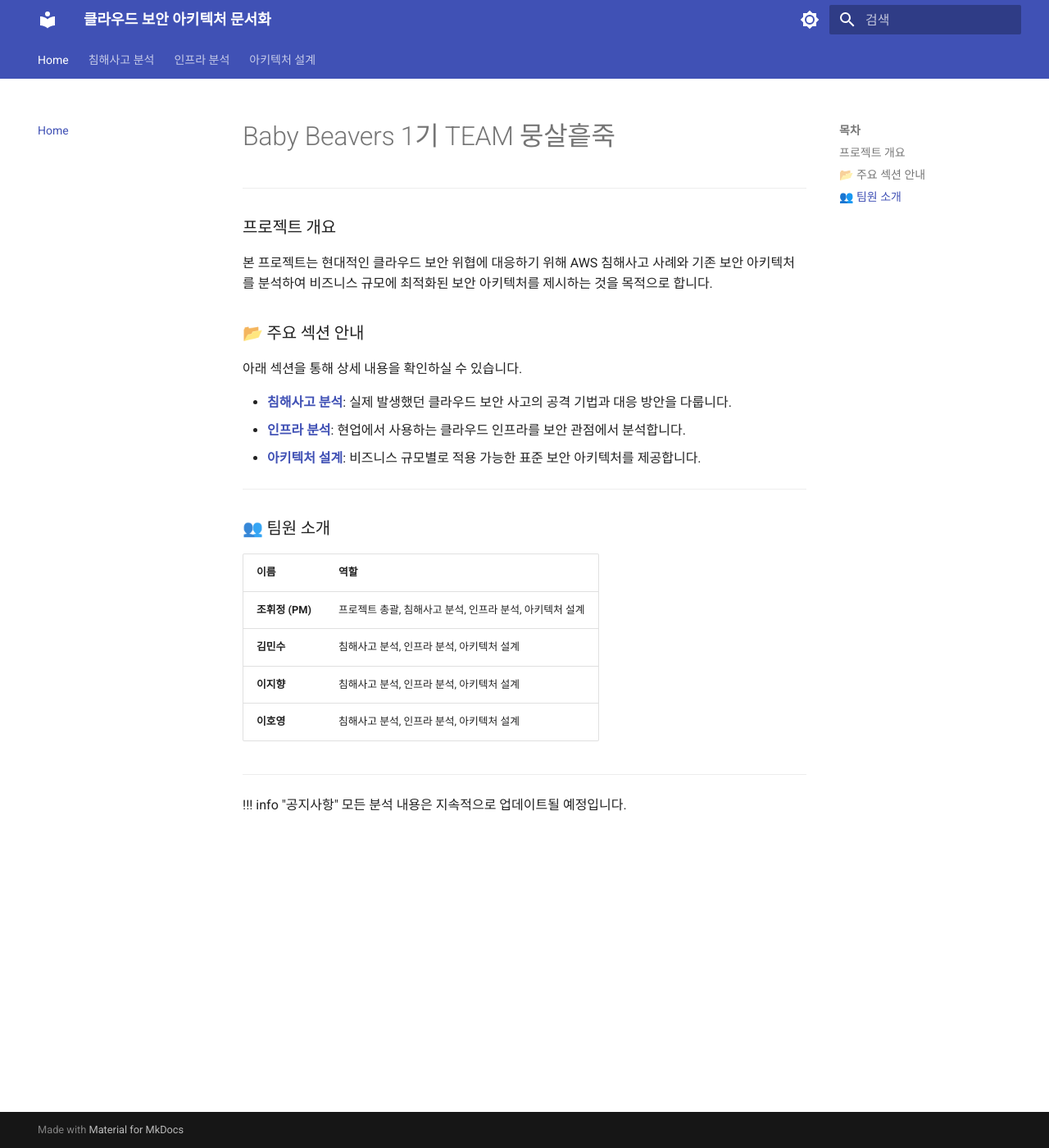
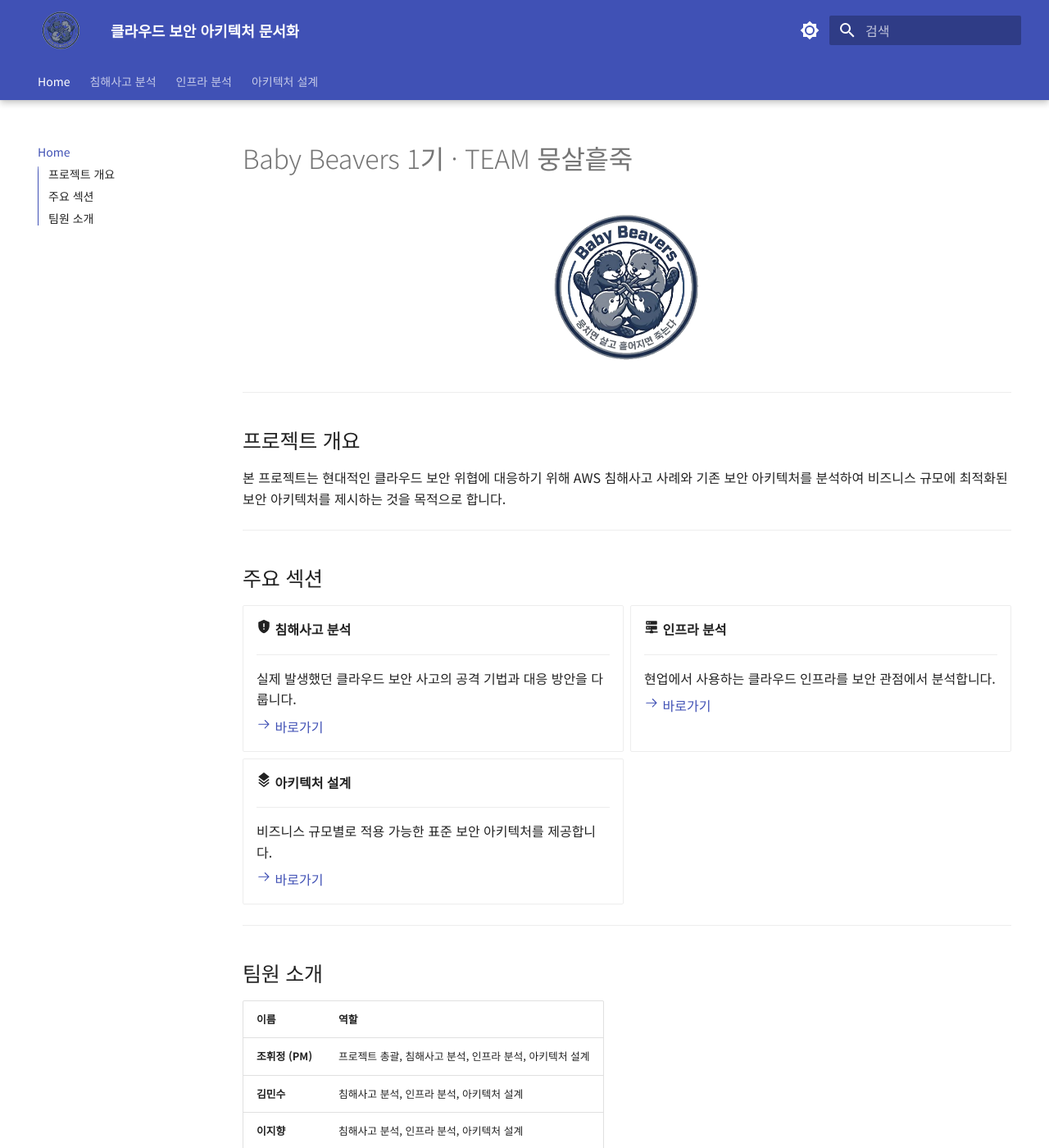
Before and after one commit to UniteLiveDisperseDie/secure-cloud-architecture-docs, an MkDocs documentation site: the page built from docs/index.md, in a window 1280 px wide and 1400 px high. Shown: the whole window at 82% size. Built offline with MkDocs 1.6.1 and Material for MkDocs 9.7.7, drawn with Linux system fonts in a browser that asks for light colours; some of the changed text lies outside the part shown.

Commit message:
refactor: 메인 페이지 디자인 수정

```diff
--- a/docs/index.md
+++ b/docs/index.md
@@ -1,20 +1,53 @@
-# Baby Beavers 1기 TEAM 뭉살흩죽
+# Baby Beavers 1기 · TEAM 뭉살흩죽
+
+<div align="center">
+  <img src="assets/logo.png" width="220">
+
+  <br>
+</div>
 
 ---
 
-### 프로젝트 개요
+## 프로젝트 개요
+
 본 프로젝트는 현대적인 클라우드 보안 위협에 대응하기 위해 AWS 침해사고 사례와 기존 보안 아키텍처를 분석하여 비즈니스 규모에 최적화된 보안 아키텍처를 제시하는 것을 목적으로 합니다.
-
-### 📂 주요 섹션 안내
-아래 섹션을 통해 상세 내용을 확인하실 수 있습니다.
-
-* **[침해사고 분석](./01-incident/case-01-drizly.md)**: 실제 발생했던 클라우드 보안 사고의 공격 기법과 대응 방안을 다룹니다.
-* **[인프라 분석](./02-infra/analysis-01-unidays.md)**: 현업에서 사용하는 클라우드 인프라를 보안 관점에서 분석합니다.
-* **[아키텍처 설계](./03-architecture/01-hobby.md)**: 비즈니스 규모별로 적용 가능한 표준 보안 아키텍처를 제공합니다.
 
 ---
 
-### 👥 팀원 소개
+## 주요 섹션
+
+<div class="grid cards" markdown>
+
+-   :material-shield-alert: **침해사고 분석**
+
+    ---
+
+    실제 발생했던 클라우드 보안 사고의 공격 기법과 대응 방안을 다룹니다.
+
+    [:octicons-arrow-right-24: 바로가기](./01-incident/case-01-drizly.md)
+
+-   :material-server-network: **인프라 분석**
+
+    ---
+
+    현업에서 사용하는 클라우드 인프라를 보안 관점에서 분석합니다.
+
+    [:octicons-arrow-right-24: 바로가기](./02-infra/analysis-01-unidays.md)
+
+-   :material-layers-triple: **아키텍처 설계**
+
+    ---
+
+    비즈니스 규모별로 적용 가능한 표준 보안 아키텍처를 제공합니다.
+
+    [:octicons-arrow-right-24: 바로가기](./03-architecture/01-hobby.md)
+
+</div>
+
+---
+
+## 팀원 소개
+
 | 이름 | 역할 |
 | :--- | :--- |
 | **조휘정 (PM)** | 프로젝트 총괄, 침해사고 분석, 인프라 분석, 아키텍처 설계 |
@@ -22,7 +55,6 @@
 | **이지향** | 침해사고 분석, 인프라 분석, 아키텍처 설계 |
 | **이호영** | 침해사고 분석, 인프라 분석, 아키텍처 설계 |
 
-
 ---
 
 !!! info "공지사항"
--- /dev/null
+++ b/docs/stylesheets/extra.css
@@ -0,0 +1,3 @@
+.md-header__button.md-logo img {
+    height: 50px;
+}
--- a/mkdocs.yml
+++ b/mkdocs.yml
@@ -1,7 +1,14 @@
 site_name: 클라우드 보안 아키텍처 문서화
+
 theme:
   name: material
   language: ko
+  logo: assets/logo.png
+  favicon: assets/logo.png
+  font:
+    text: Noto Sans KR
+    code: JetBrains Mono
+
   palette:
     - media: "(prefers-color-scheme: light)"
       scheme: default
@@ -9,18 +16,64 @@ theme:
       accent: indigo
       toggle:
         icon: material/brightness-7
-        name: Switch to dark mode
+        name: 다크 모드로 전환
     - media: "(prefers-color-scheme: dark)"
       scheme: slate
       primary: indigo
       accent: indigo
       toggle:
         icon: material/brightness-4
-        name: Switch to light mode
+        name: 라이트 모드로 전환
+
   features:
     - navigation.tabs
+    - navigation.tabs.sticky
     - navigation.sections
+    - navigation.expand
+    - navigation.path
+    - navigation.top
+    - navigation.footer
     - toc.follow
+    - toc.integrate
+    - search.highlight
+    - search.suggest
+    - content.code.copy
+    - content.tooltips
+
+markdown_extensions:
+  - attr_list
+  - def_list
+  - footnotes
+  - md_in_html
+  - toc:
+      title: 목차
+  - pymdownx.highlight:
+      anchor_linenums: true
+      pygments_lang_class: true
+  - pymdownx.inlinehilite
+  - pymdownx.superfences
+  - pymdownx.details
+  - pymdownx.emoji:
+      emoji_index: !!python/name:material.extensions.emoji.twemoji
+      emoji_generator: !!python/name:material.extensions.emoji.to_svg
+  - pymdownx.tasklist:
+      custom_checkbox: true
+  - pymdownx.mark
+  - admonition
+
+plugins:
+  - search:
+      lang: ko
+
+extra:
+  social:
+    - icon: fontawesome/brands/github
+      link: https://github.com/UniteLiveDisperseDie/secure-cloud-architecture-docs
+      name: GitHub
+  generator: false
+
+extra_css:
+  - stylesheets/extra.css
 
 nav:
   - Home: index.md
```
Also changed, not shown: docs/assets/logo.png (added).
